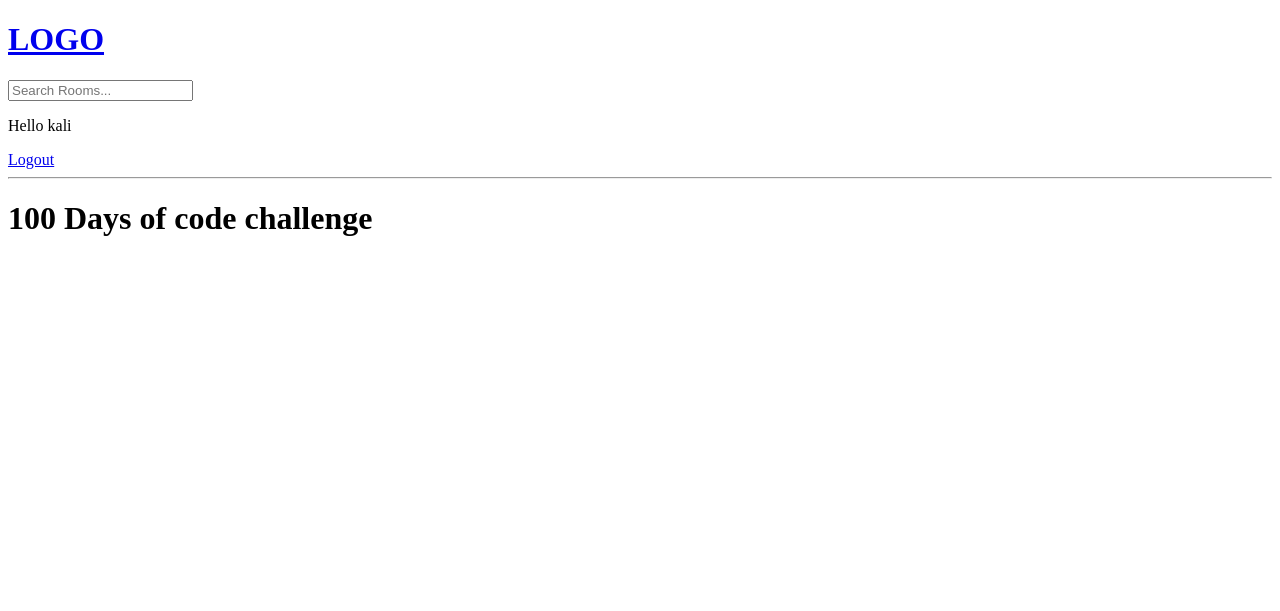
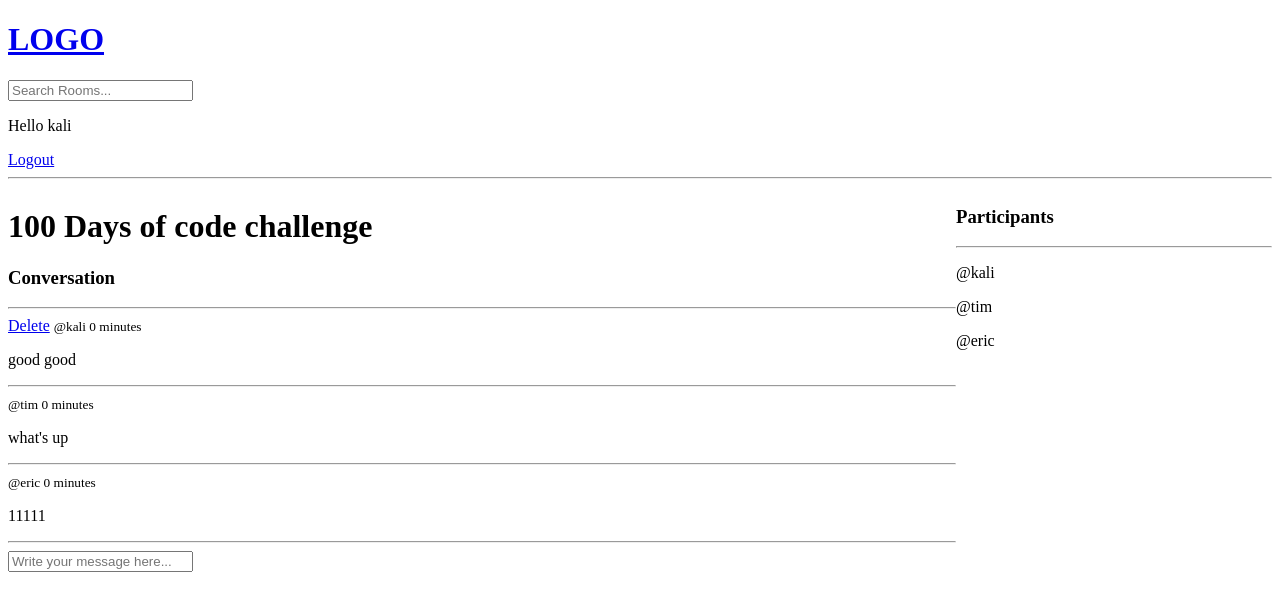
Before and after one commit to yingzex/StudyBuddy, a Django app: page /room/2/ in a window 1280 px wide. Shown: the top 611 px of the page. Run offline with Django 3.2, Linux system fonts and the light colour scheme; a user stored in the database is signed in; data comes from the database, SQL or seed files in the repository; both versions use the stored data as it was after the commit.

Commit message:
message crud
Signed-off-by: xyz <15109268895x@gmail.com>

```diff
--- a/base/models.py
+++ b/base/models.py
@@ -19,7 +19,7 @@ class Room(models.Model): # inherit from models (make the class a django model)
     name = models.CharField(max_length=200)
     # null: value can be null, blank: when submitting a form, the form can be empty
     description = models.TextField(null=True, blank=True)
-    # participants =
+    participants = models.ManyToManyField(User, related_name='participants', blank=True) # user and room: many to many relationship
     # every time the save method is called, take a timestamp
     updated = models.DateTimeField(auto_now=True)
     # only the first tie save or create this instance, take a timestamp
--- a/base/templates/base/room.html
+++ b/base/templates/base/room.html
@@ -1,11 +1,58 @@
 <!-- extend main.html -->
 {% extends 'main.html' %}
 {% block content %}
+
+<style>
+    .room-container{
+        display:grid;
+        grid-template-columns: 3fr 1fr;
+    }
+</style>
+
 <!-- passed in from room function -->
-<h1>{{room.name}}</h1>
+<div class="room-container">
+    <div>
+        <h1>{{room.name}}</h1>
 
-<p>{{room.description}}</p>
+        <p>{{room.description}}</p>
 
-<div></div>
+        <div class="comment-wrapper">
+            <h3>Conversation</h3>
+            <hr>
+
+            {% for message in room_messages %}
+                <div>
+                    {% if request.user == message.user %}
+                    <!-- only owner can see delete button -->
+                    <a href="{% url 'delete-message' message.id %}">Delete</a>
+                    {% endif %}
+                    <small>@{{message.user}} {{message.created|timesince}}</small>
+                    <p>{{message.body}}</p>
+                    <hr>
+                </div>
+            {% endfor %}
+        </div>
+
+        {% if request.user.is_authenticated %}
+        <div class="comment-form">
+            <form method="POST" action="">
+                {% csrf_token %}
+                <input type="text" name="body" placeholder="Write your message here..."/>
+            </form>
+        </div>
+        {% endif %}
+    </div>
+
+    <div>
+        <h3>Participants</h3>
+        <hr>
+
+        {% for user in participants %}
+            <div>
+                <p>@{{user.username}}</p>
+            </div>
+        {% endfor %}
+    </div>
+</div>
 
 {% endblock %}
--- a/base/urls.py
+++ b/base/urls.py
@@ -15,4 +15,5 @@ urlpatterns = [
     path('create-room/', views.createRoom, name="create-room"),
     path('update-room/<str:pk>/', views.updateRoom, name="update-room"),
     path('delete-room/<str:pk>/', views.deleteRoom, name="delete-room"),
+    path('delete-message/<str:pk>/', views.deleteMessage, name="delete-message"),
 ]
--- a/base/views.py
+++ b/base/views.py
@@ -1,6 +1,6 @@
 from django.shortcuts import render, redirect
 from django.http import HttpResponse
-from .models import Room, Topic
+from .models import Room, Topic, Message
 from .forms import RoomForm
 from django.db.models import Q
 from django.contrib.auth.models import User
@@ -81,7 +81,20 @@ def home(request):
 
 def room(request, pk):
     room = Room.objects.get(id=pk)
-    context = {'room':room}
+    room_messages = room.message_set.all().order_by('-created') # query child objects of a specific room
+    participants = room.participants.all()
+
+    if request.method == 'POST':
+        # create a message
+        message = Message.objects.create(
+            user = request.user,
+            room = room,
+            body = request.POST.get('body') # passed from room.html
+        )
+        room.participants.add(request.user) # when a user send a message in a room, add the user to participants
+        return redirect('room', pk=room.id) # reload the page and use get request instead
+
+    context = {'room':room, 'room_messages':room_messages, 'participants':participants}
     # pass in value of room into base/room.html
     return render(request, 'base/room.html', context)
 
@@ -127,7 +140,23 @@ def deleteRoom(request, pk):
         return HttpResponse('you are not allowed here')
 
     if request.method == 'POST':
-            room.delete()
-            return redirect('home')
+        room.delete()
+        return redirect('home')
 
     return render(request, 'base/delete.html', {'obj':room})
+
+
+@login_required(login_url='login')
+def deleteMessage(request, pk):
+    # get the room
+    message = Message.objects.get(id=pk)
+
+    # not the owner of the msg
+    if request.user != message.user:
+        return HttpResponse('you are not allowed here')
+
+    if request.method == 'POST':
+        message.delete()
+        return redirect('home')
+
+    return render(request, 'base/delete.html', {'obj':message})
```
Also changed, not shown: base/migrations/0002_room_participants.py (added), db.sqlite3.
